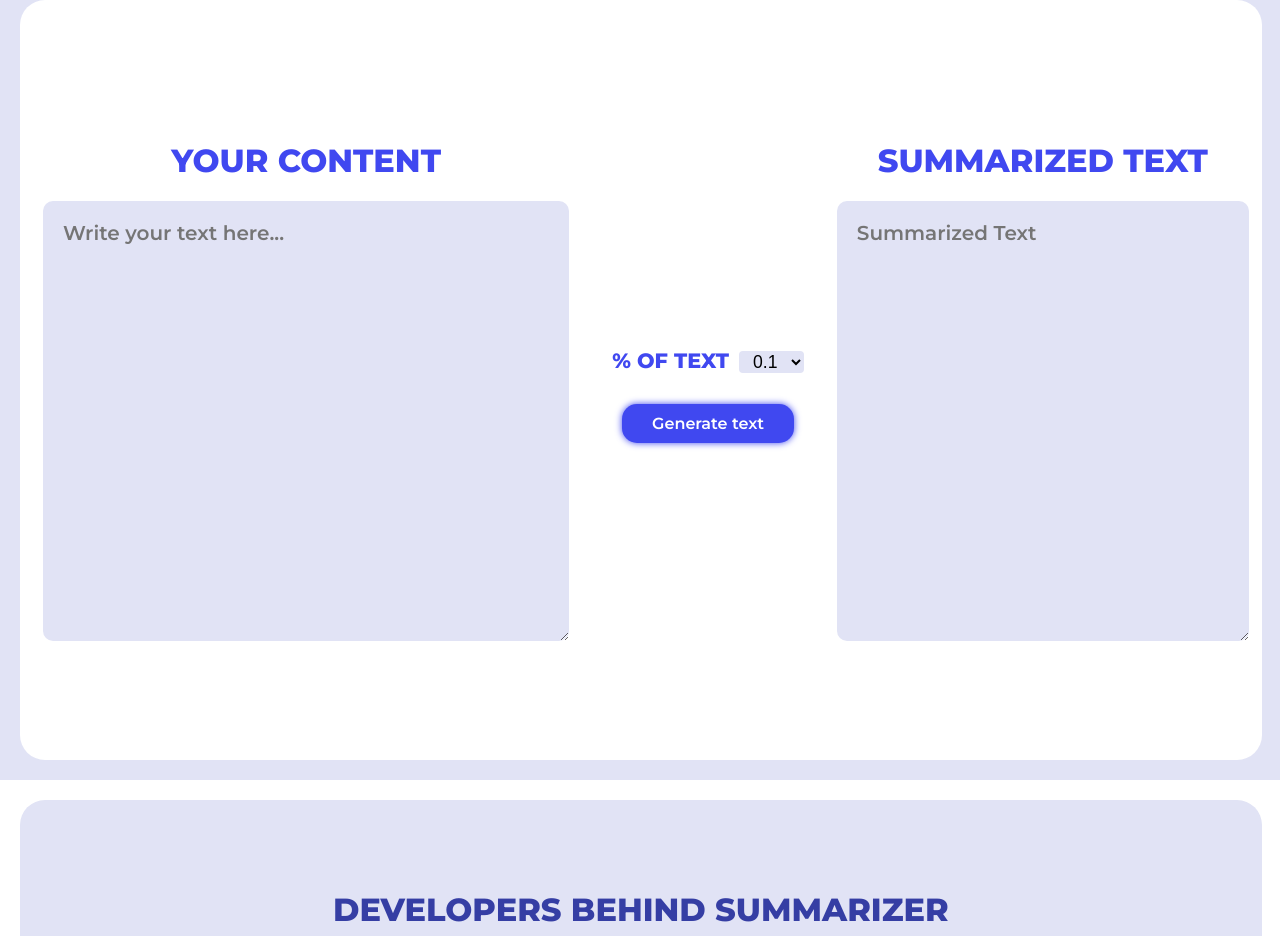
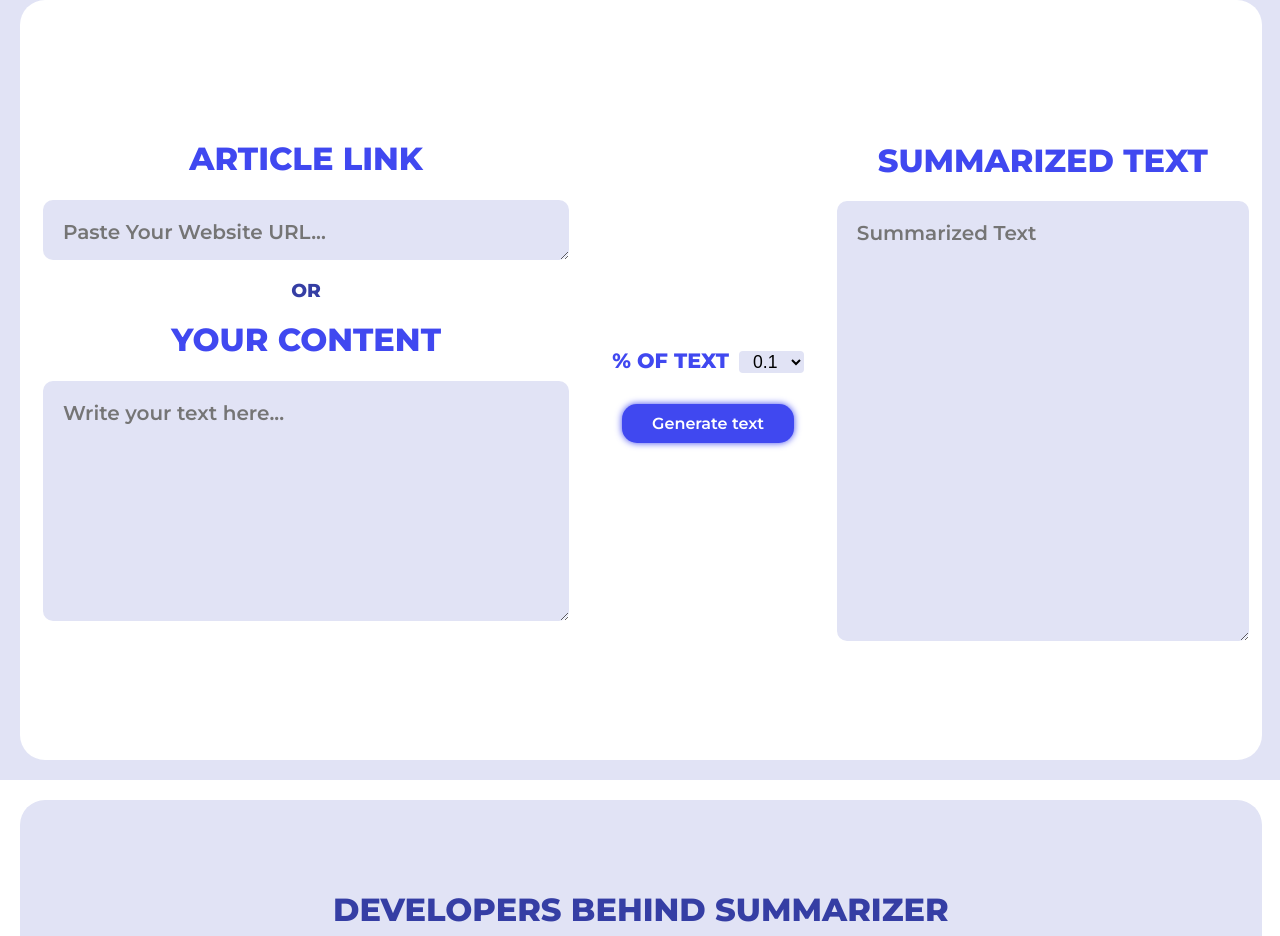
Before and after one commit to MLH-Fellowship/Shortify, a React (Create React App) app in the folder frontend/: page / in a window 1280 px wide. Shown: the part 820-1756 px from the top of the page. Built offline with nearby package versions, Linux system fonts and the light colour scheme.

Commit message:
📦 NEW: website URL box

```diff
--- a/frontend/src/components/Summarize.js
+++ b/frontend/src/components/Summarize.js
@@ -7,13 +7,14 @@ const Summarize = () => {
     const [text, setText] = useState('');
     const [ratioSelected, setRatioSelected] = useState(ratioOptions[0]);
     const [textSummarized, setTextSummarized] = useState('');
+    const [articleURL, setArticleURL] = useState('');
 
     /**
      *
      * uses ML model to summarize content
      */
     const getSummarizeContent = async () => {
-        const response = await backend.post(`/${text}/${ratioSelected}`);
+        const response = await backend.post(`/${text}/${ratioSelected}/${articleURL}`);
         const { data } = response;
         setTextSummarized(data);
     };
@@ -34,9 +35,17 @@ const Summarize = () => {
         <div className='container-smrz' id='summarize-area'>
             <div className='sub-container-smrz'>
                 <div className='main-content-smrz'>
+                    <h1>Article Link</h1>
+                    <textarea
+                        className='website-url-smrz'
+                        placeholder='Paste Your Website URL...'
+                        onChange={e => setArticleURL(e.target.value)}
+                    />
+                    <h3>OR</h3>
                     <h1>Your Content</h1>
                     <textarea
                         placeholder='Write your text here...'
+                        className='user-content-smrz'
                         onChange={e => setText(e.target.value)}
                     />
                 </div>
--- a/frontend/src/styles/summarize.css
+++ b/frontend/src/styles/summarize.css
@@ -41,10 +41,13 @@
     font-family: 'Montserrat', sans-serif;
 }
 
+.summarize-content-smrz textarea {
+    height: 400px;
+}
+
 .main-content-smrz textarea,
 .summarize-content-smrz textarea {
     width: 85%;
-    height: 400px;
     border: none;
     border-radius: 10px;
     background-color: #e1e3f5;
@@ -54,6 +57,24 @@
     outline: none;
     margin: 0;
     font-weight: 400;
+}
+
+.website-url-smrz {
+    height: 20px;
+}
+
+.main-content-smrz h1 {
+    margin-top: 0;
+}
+
+.main-content-smrz h3 {
+    font-family: 'Montserrat', sans-serif;
+    color: #353ea4;
+    margin: 20 0px;
+}
+
+.user-content-smrz {
+    height: 200px;
 }
 
 .btn-smrz {
```
